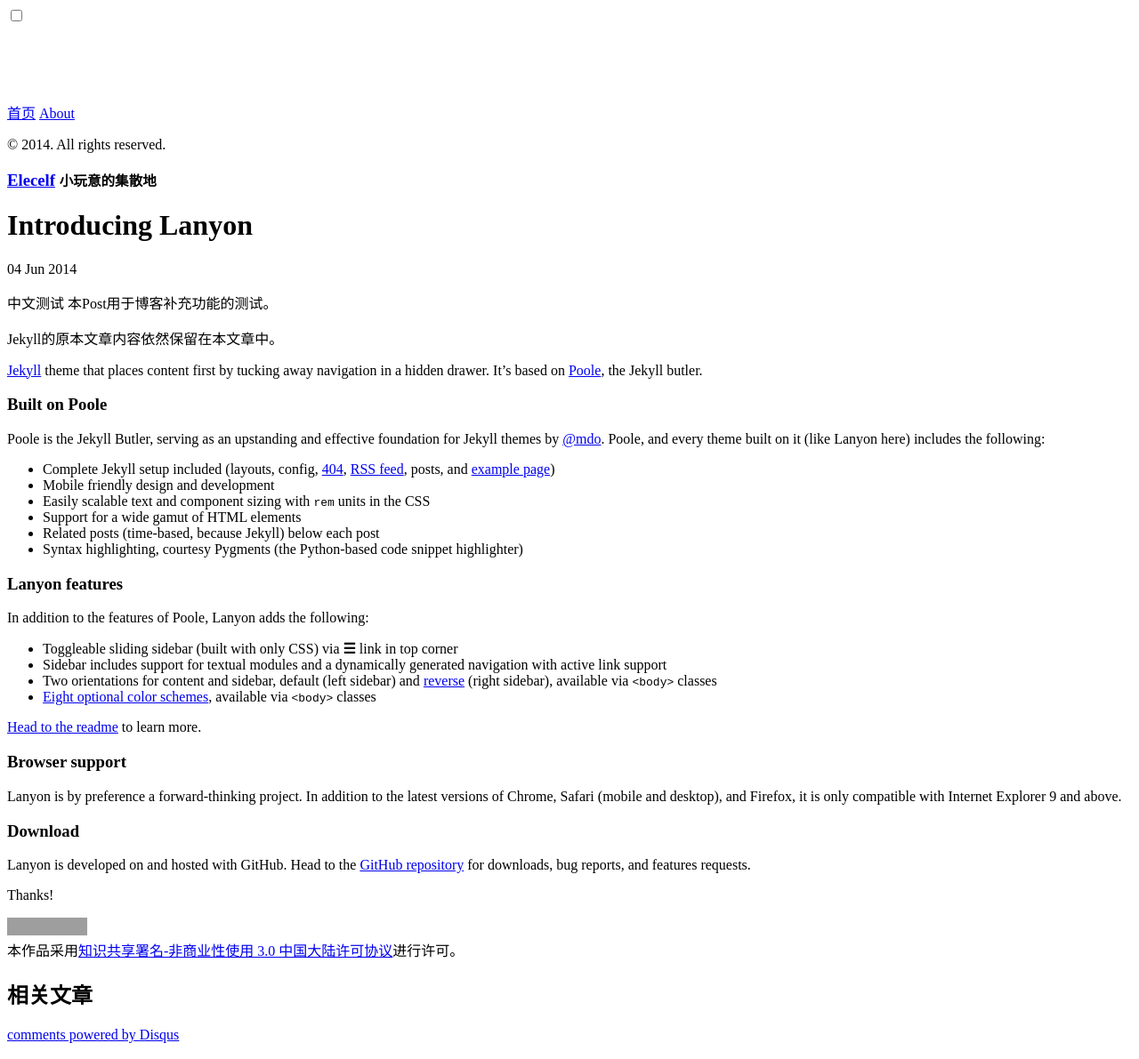
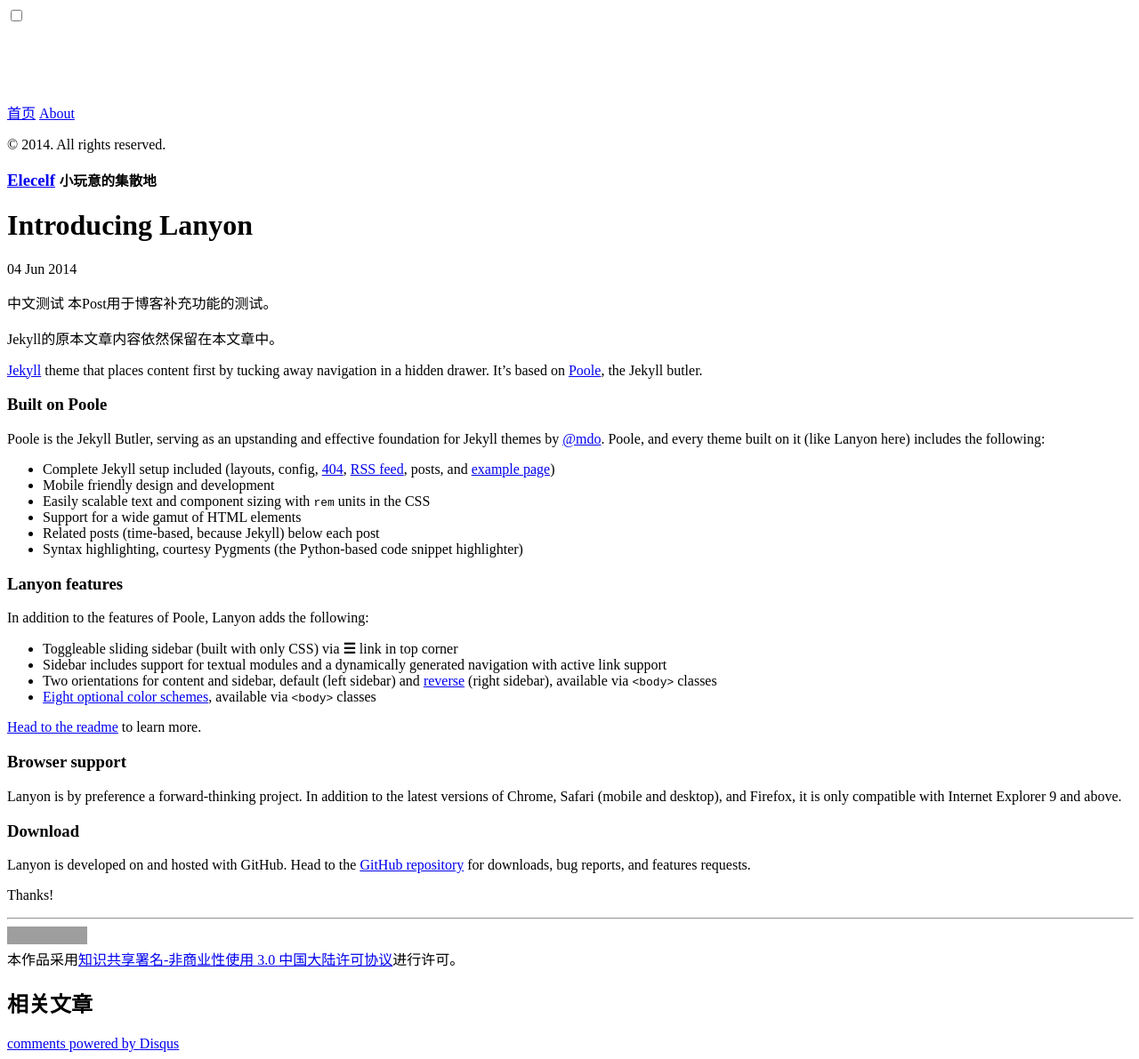
Before and after one commit to snakealpha/snakealpha.github.io, a Jekyll site: the page built from _posts/2014-06-04-jekyll-test-post.md, in a window 1280 px wide. Shown: the whole page at 89% size. Built offline with Jekyll 4.4.1, drawn with Linux system fonts in a browser that asks for light colours; Markdown is read by kramdown in place of the engine named in the settings; comment, search, counter and statistics services are not loaded; grey boxes are pictures that could not be loaded.

Commit message:
add a hr before cc block.

```diff
--- a/_layouts/post.html
+++ b/_layouts/post.html
@@ -9,6 +9,7 @@
 </div>
 
 <div id="cc_block">
+  <hr width="100%" />
   {% if page.by-nc-nd == true %}
     <a rel="license" href="http://creativecommons.org/licenses/by-nc-nd/3.0/cn/"><img alt="知识共享许可协议" style="border-width:0" src="http://i.creativecommons.org/l/by-nc-nd/3.0/cn/88x31.png" /></a><br />本作品采用<a rel="license" href="http://creativecommons.org/licenses/by-nc-nd/3.0/cn/">知识共享署名-非商业性使用-禁止演绎 3.0 中国大陆许可协议</a>进行许可。
   {% elsif page.by-nc-sa == true %}
```
